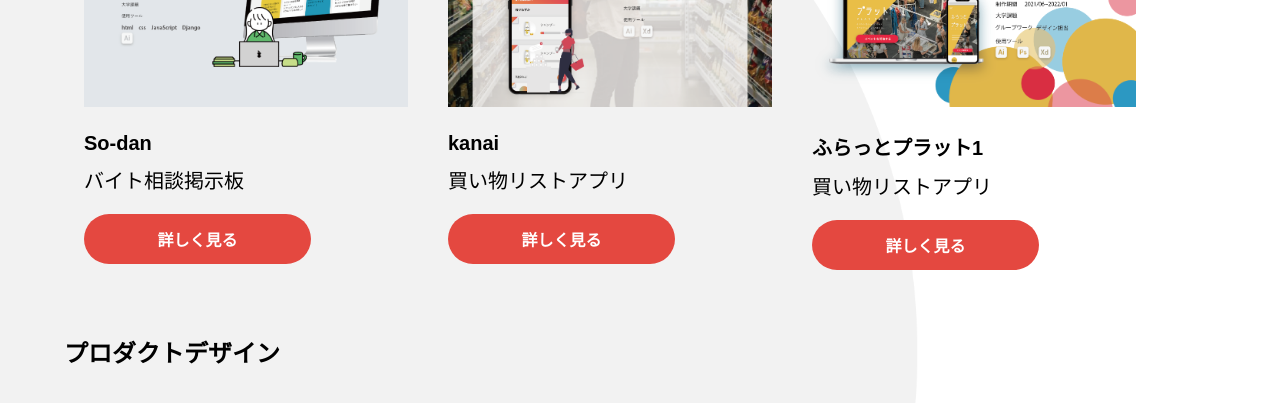
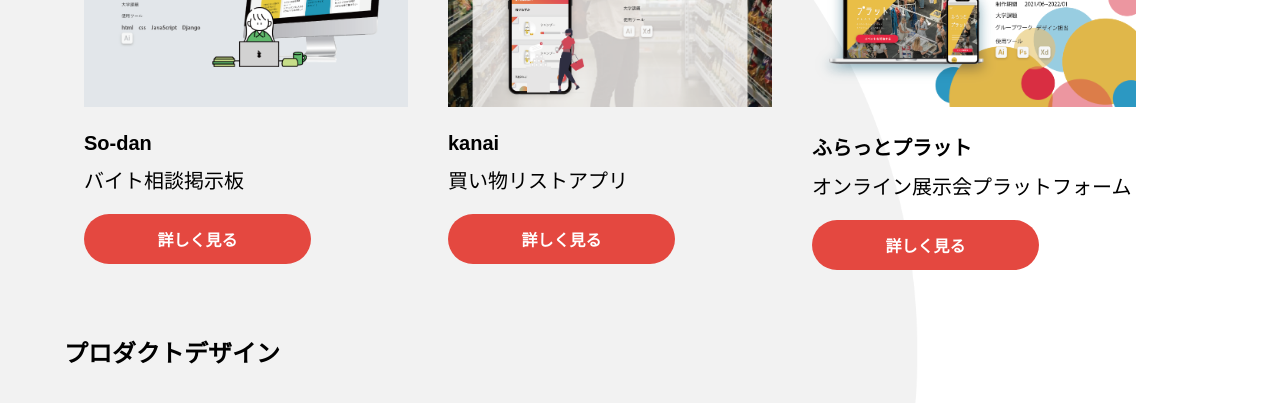
Before and after one commit to YukinoAsakura/portfolio, a plain HTML site: page index.html in a window 1280 px wide. Shown: the part 1100-1503 px from the top of the page. Drawn offline with nearby package versions, Linux system fonts and the light colour scheme.

Commit message:
Update index.html

```diff
--- a/index.html
+++ b/index.html
@@ -104,8 +104,8 @@
                         <div class="work">
                             <section>
                                 <p><img alt="kanai" src="img/ふらっとプラット1.png"></p>
-                                <h4>ふらっとプラット1</h4>
-                                <p>買い物リストアプリ</p>
+                                <h4>ふらっとプラット</h4>
+                                <p>オンライン展示会プラットフォーム</p>
                                 <button class="open">詳しく見る</button>
                                 <div class="modalcontainer">
                                     <div class="body">
```
